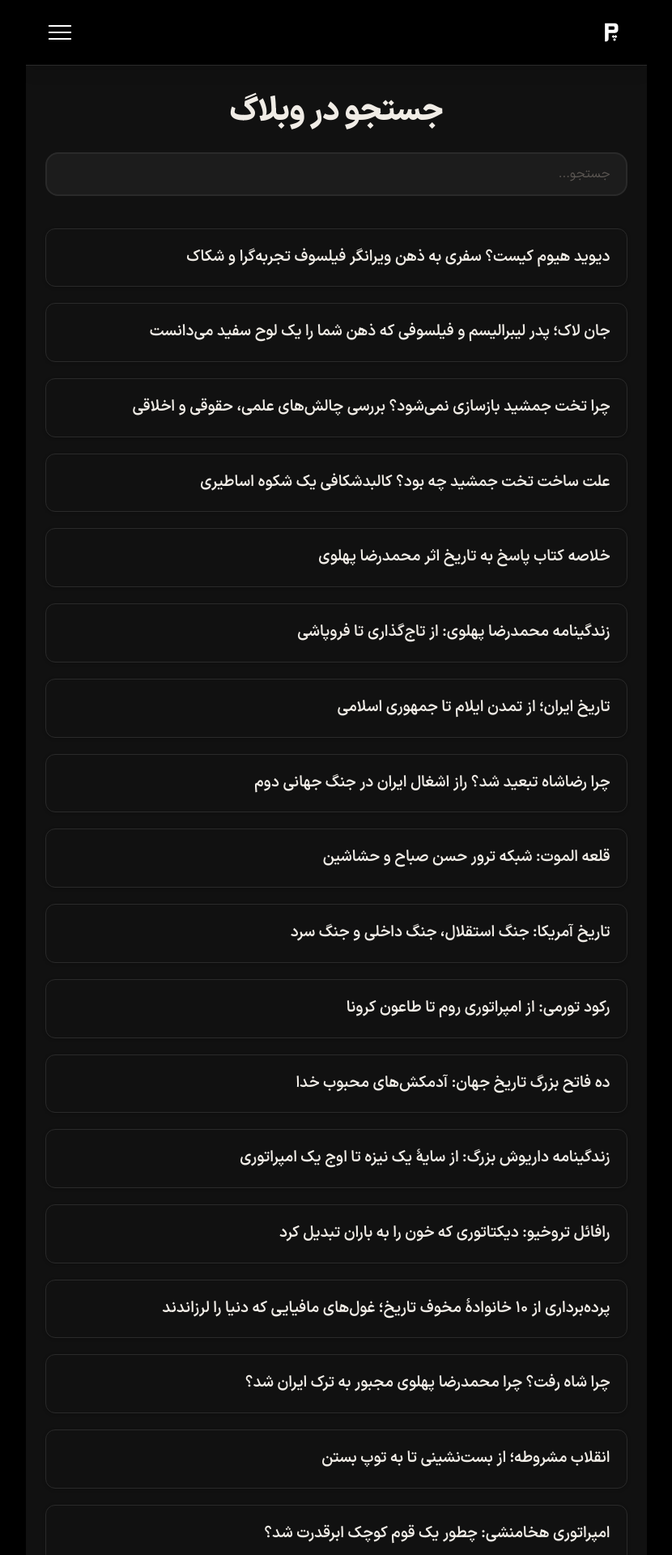
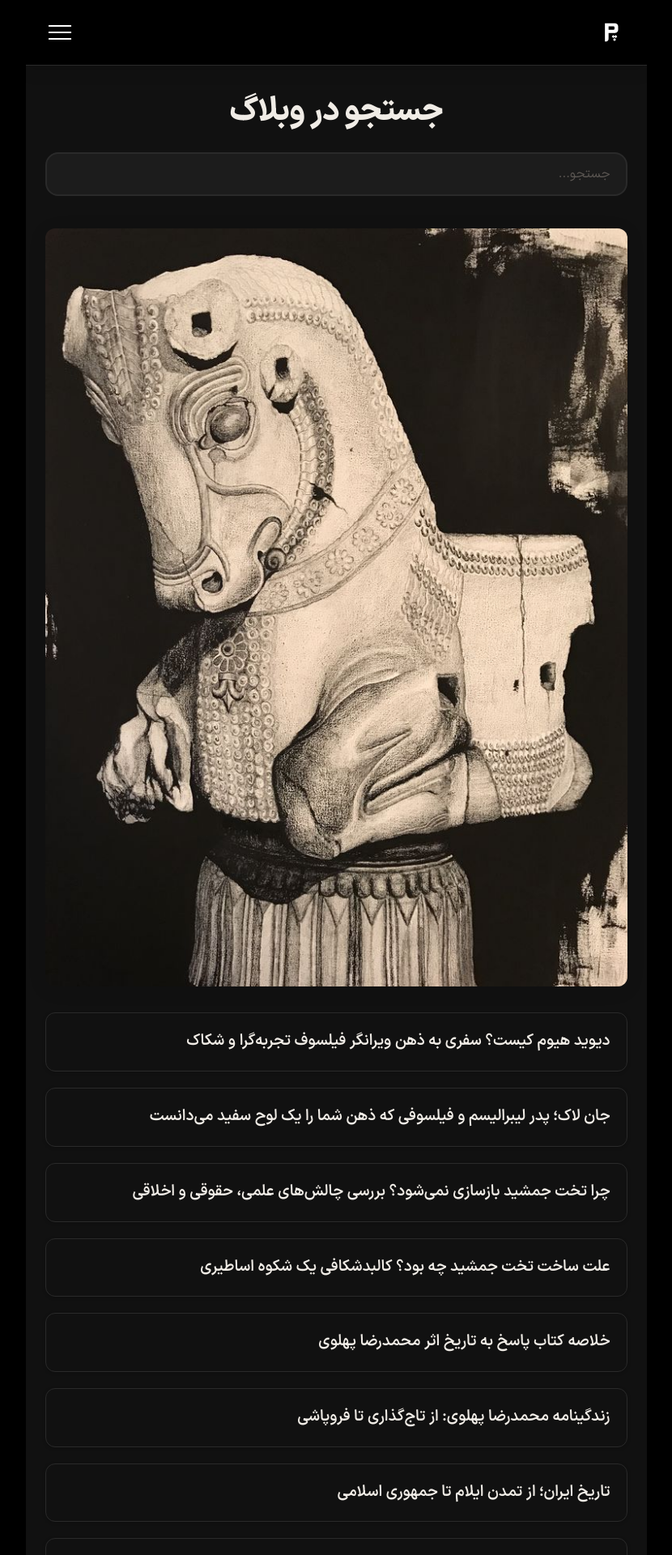
Before and after one commit to darkblog/darkblog.github.io, a Jekyll site: the page built from blog.html, in a window 1280 px wide. Shown: the top 1920 px of the page at 81% size, without its empty margins (225-1055 px from the left). Built offline with Jekyll 4.4.1, drawn with Linux system fonts in a browser that asks for light colours.

Commit message:
Update blog.html

```diff
--- a/blog.html
+++ b/blog.html
@@ -79,6 +79,9 @@ layout: none
     .live-search-results a { color: #f0ece6; text-decoration: none; display: block; font-size: 0.95rem; transition: color 0.2s; }
     .live-search-results a:hover { color: #2dd4bf; }
     .live-search-results .no-result { color: #b0aaa3; padding: 1rem 1.2rem; text-align: center; }
+    .featured-image { width: 100%; margin-bottom: 2rem; border-radius: 0.75rem; overflow: hidden; box-shadow: 0 4px 24px rgba(0,0,0,0.08); line-height: 0; }
+    .featured-image a { display: block; width: 100%; text-decoration: none; }
+    .featured-image img { width: 100%; height: auto; display: block; }
     .posts-list { list-style: none; padding: 0; display: flex; flex-direction: column; gap: 1.25rem; }
     .posts-list li { position: relative; padding: 1.25rem 1.25rem 1.25rem 1rem; border-radius: 0.75rem; background-color: #111111; box-shadow: 0 1px 4px rgba(0,0,0,0.2); transition: all 0.25s ease; border: 1px solid #2a2a2a; }
     .posts-list li:hover { background-color: #1c1c1c; box-shadow: 0 8px 20px rgba(0,0,0,0.3); border-color: #3a3a3a; transform: translateY(-2px); }
@@ -128,6 +131,12 @@ layout: none
       <div class="live-search-wrapper">
         <input type="text" id="liveSearch" class="live-search-input" placeholder="جستجو..." autocomplete="off">
         <ul class="live-search-results" id="liveSearchResults"></ul>
+      </div>
+
+      <div class="featured-image">
+        <a href="https://www.pasgah.org/blog/189">
+          <img src="https://www.pasgah.org/blog/takhte-jamshid.jpeg" alt="تخت جمشید" loading="eager">
+        </a>
       </div>
 
       <ul class="posts-list" id="postsList">
```
